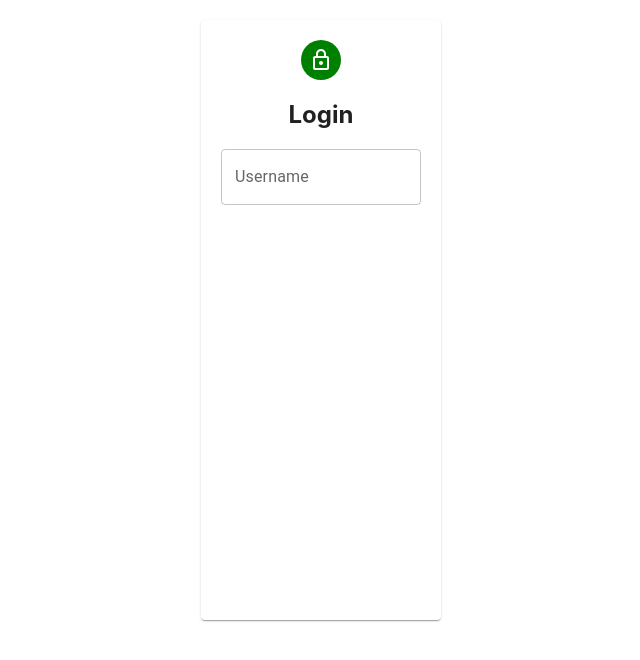
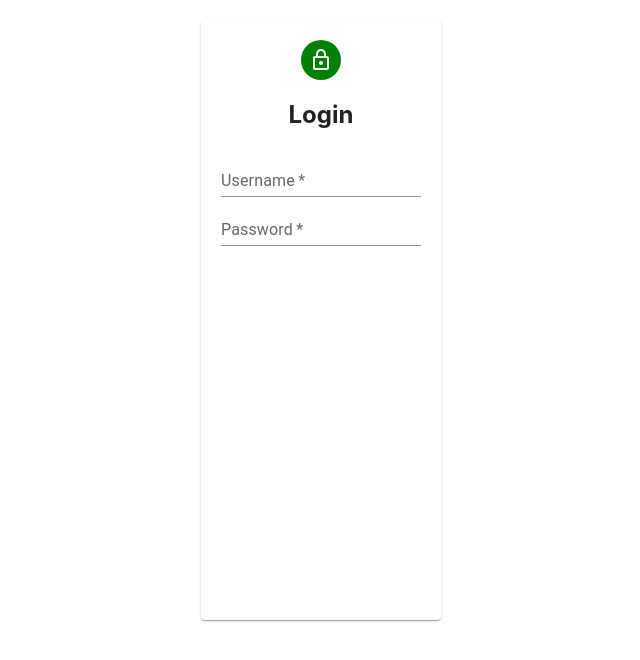
Before and after one commit to omar-elhajj00/shipping-fullstack, a React (Create React App) app in the folder front-end/: page / in a window 1280 px wide. Shown: the top 660 px of the page, without its empty margins (319-959 px from the left). Built offline with nearby package versions, Linux system fonts and the light colour scheme.

Commit message:
add the password field

```diff
--- a/front-end/src/components/Login.jsx
+++ b/front-end/src/components/Login.jsx
@@ -6,6 +6,7 @@ import LockOutlinedIcon from '@mui/icons-material/LockOutlined';
 const Login = () => {
     const paperStyle={padding:20, height: '70vh', width:200 ,margin: '20px auto'};
     const avatartStyle={backgroundColor:'green'};
+    const inputStyle={marginBottom:1};
     return(
         <Grid>
             <Paper elevation={1} style={paperStyle}>
@@ -13,7 +14,11 @@ const Login = () => {
                     <Avatar style={avatartStyle}><LockOutlinedIcon /></Avatar>
                     <h2>Login</h2>
                 </Grid>
-                <TextField id="standard-basic" label="Username" placeholder="HAHA" />
+
+                <TextField label="Username" placeholder="Enter you username" variant="standard" fullwidth required style={inputStyle}/>
+                <TextField label="Password" placeholder="Enter you username" type="password" variant="standard" fullwidth required style={inputStyle}/>
+
+
 
             </Paper>
         </Grid>
```
